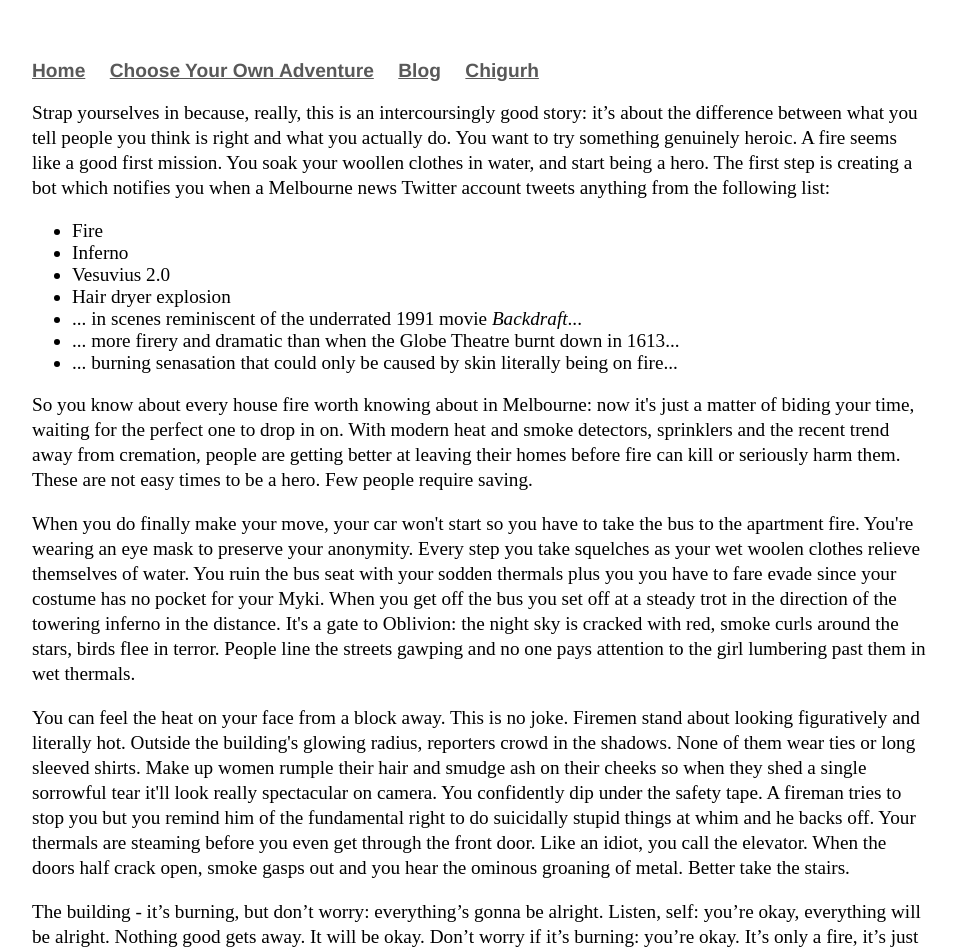
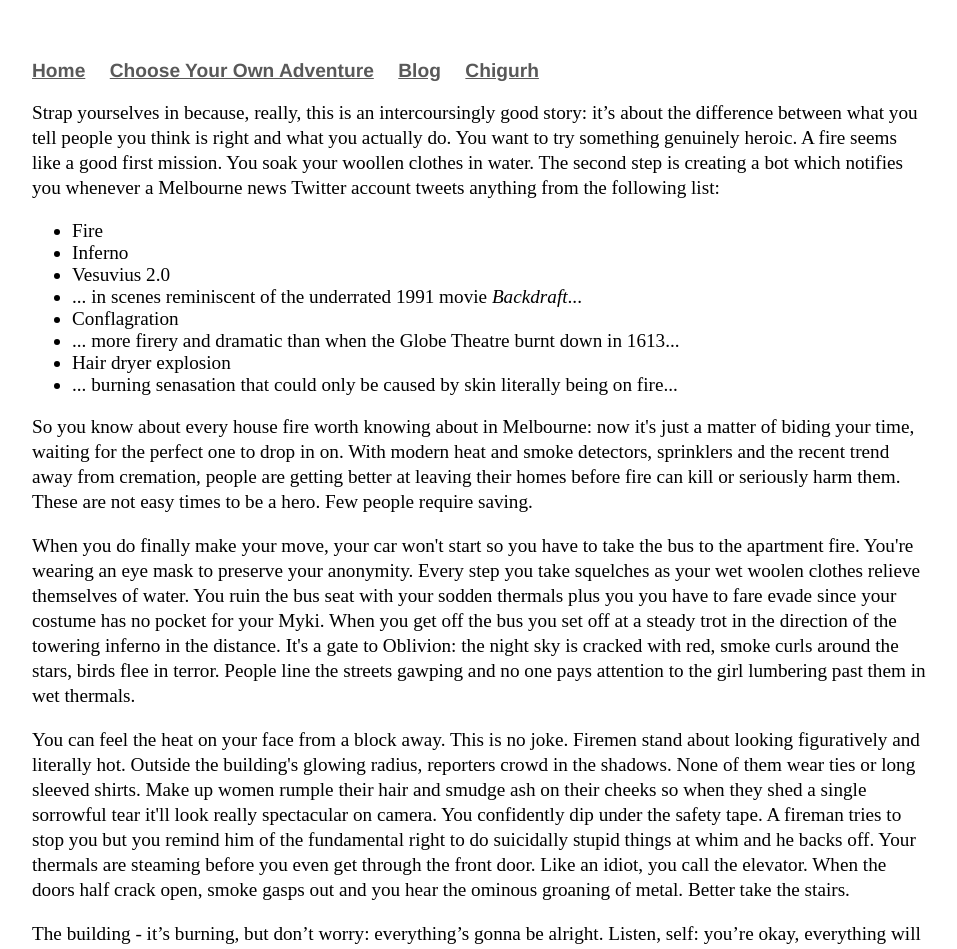
Before and after one commit to Pinelife/pinelife.github.io, a Jekyll site: the page built from Hellhole/Room9.html, in a window 1280 px wide. Shown: the top 949 px of the page, without its empty margins (160-1117 px from the left). Built offline with Jekyll 4.4.1, drawn with Linux system fonts in a browser that asks for light colours.

Commit message:
Update Room9.html

```diff
--- a/Hellhole/Room9.html
+++ b/Hellhole/Room9.html
@@ -4,15 +4,16 @@ title: Pinelife
 ---
 <p>Strap yourselves in because, really, this is an intercoursingly good story: it’s about the difference between what you tell people you
   think is right and what you actually do. You want to try something genuinely heroic. A fire seems like a good first mission. You soak your
-  woollen clothes in water, and start being a hero. The first step is creating a bot which notifies you when a Melbourne news Twitter
+  woollen clothes in water. The second step is creating a bot which notifies you whenever a Melbourne news Twitter
   account tweets anything from the following list:</p>
   <ul>
     <li>Fire</li>
     <li>Inferno</li>
     <li>Vesuvius 2.0</li>
+    <li>... in scenes reminiscent of the underrated 1991 movie <i>Backdraft</i>...</li>
+    <li>Conflagration</li>
+    <li>... more firery and dramatic than when the Globe Theatre burnt down in 1613...</li>
     <li>Hair dryer explosion</li>
-    <li>... in scenes reminiscent of the underrated 1991 movie <i>Backdraft</i>...</li>
-    <li>... more firery and dramatic than when the Globe Theatre burnt down in 1613...</li>
     <li>... burning senasation that could only be caused by skin literally being on fire...</li>
 </ul>
 <p>So you know about every house fire worth knowing about in Melbourne: now it's just a matter of biding your time, waiting for the perfect one to drop in on.
```
